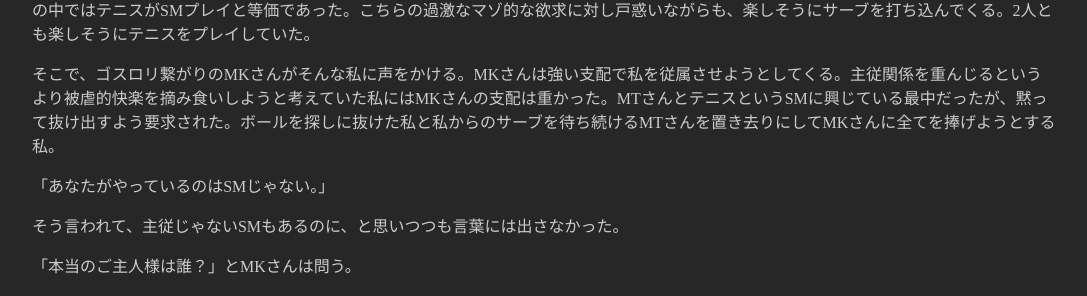
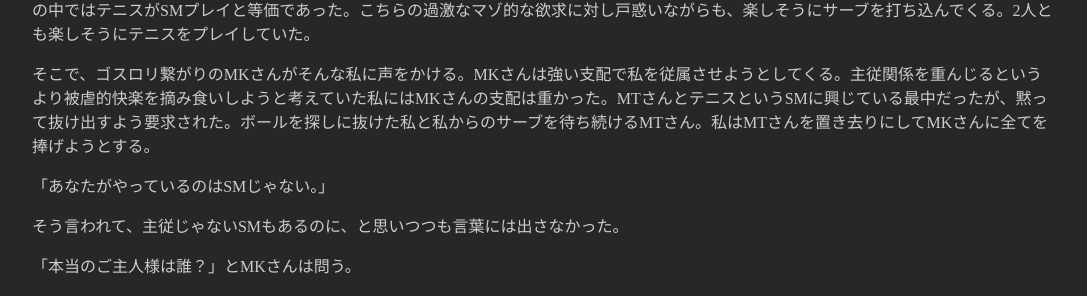
Before and after one commit to hihumi-riku/hihumi-riku.github.io, a Jekyll site: the page built from _posts/2019-01-29-dream_bdsm.md, in a window 1280 px wide. Shown: the part 1233-1529 px from the top of the page, without its empty margins (96-1183 px from the left). Built offline with Jekyll 4.4.1, drawn with Linux system fonts in a browser that asks for light colours.

Commit message:
Update 2019-01-29-dream_bdsm.md

```diff
--- a/_posts/2019-01-29-dream_bdsm.md
+++ b/_posts/2019-01-29-dream_bdsm.md
@@ -56,7 +56,7 @@ title: BDSMな夢日記
 ## 2020/02/12
 SMに飢えていた私。ご主人様である夫の存在を隠し、TwitterでフォローしているSM好きのMTさんを誘惑し過激なSMに誘い込もうとする。夢の中ではテニスがSMプレイと等価であった。こちらの過激なマゾ的な欲求に対し戸惑いながらも、楽しそうにサーブを打ち込んでくる。2人とも楽しそうにテニスをプレイしていた。
 
-そこで、ゴスロリ繋がりのMKさんがそんな私に声をかける。MKさんは強い支配で私を従属させようとしてくる。主従関係を重んじるというより被虐的快楽を摘み食いしようと考えていた私にはMKさんの支配は重かった。MTさんとテニスというSMに興じている最中だったが、黙って抜け出すよう要求された。ボールを探しに抜けた私と私からのサーブを待ち続けるMTさんを置き去りにしてMKさんに全てを捧げようとする私。
+そこで、ゴスロリ繋がりのMKさんがそんな私に声をかける。MKさんは強い支配で私を従属させようとしてくる。主従関係を重んじるというより被虐的快楽を摘み食いしようと考えていた私にはMKさんの支配は重かった。MTさんとテニスというSMに興じている最中だったが、黙って抜け出すよう要求された。ボールを探しに抜けた私と私からのサーブを待ち続けるMTさん。私はMTさんを置き去りにしてMKさんに全てを捧げようとする。
 
 「あなたがやっているのはSMじゃない。」
 
```
